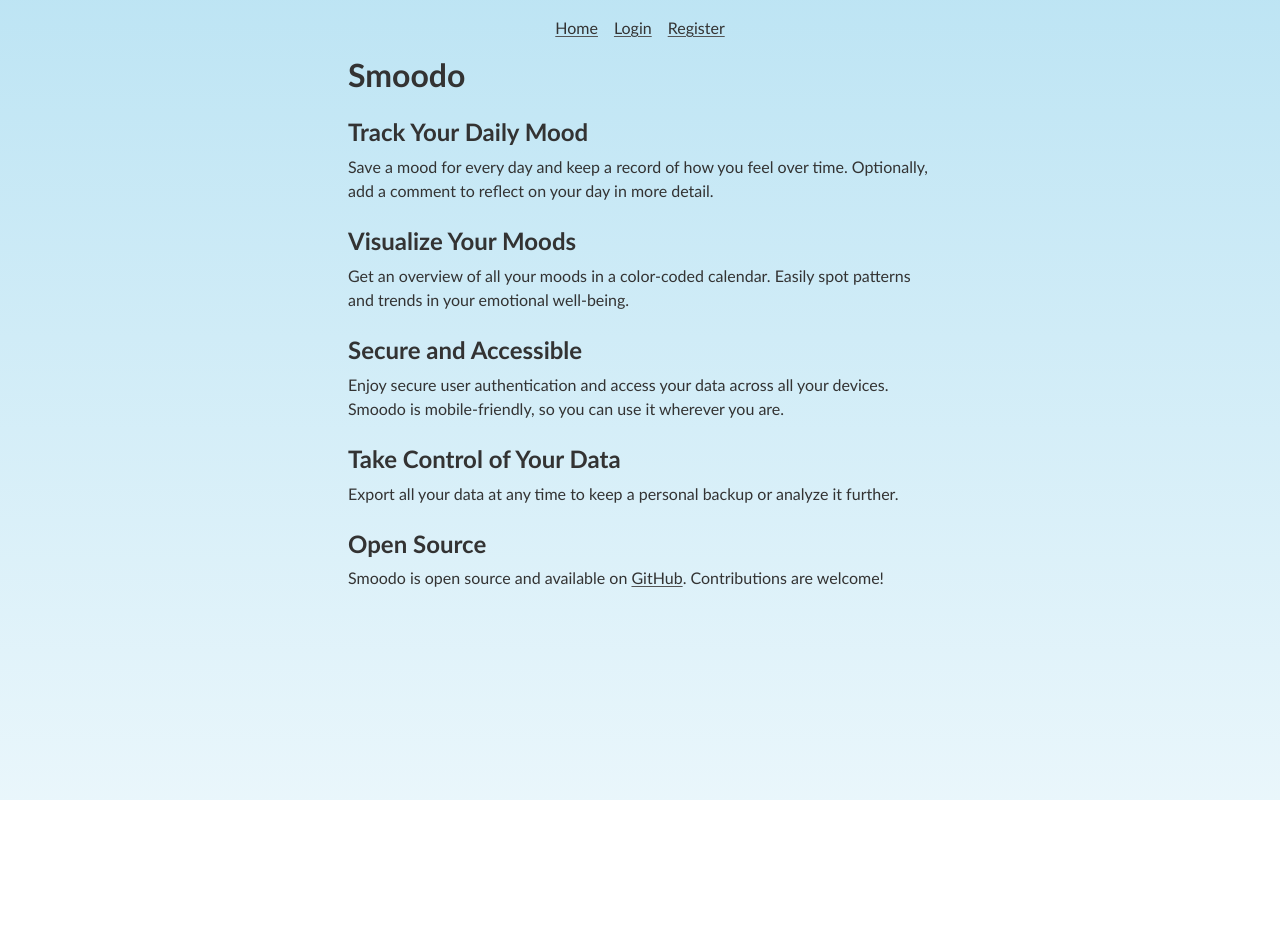
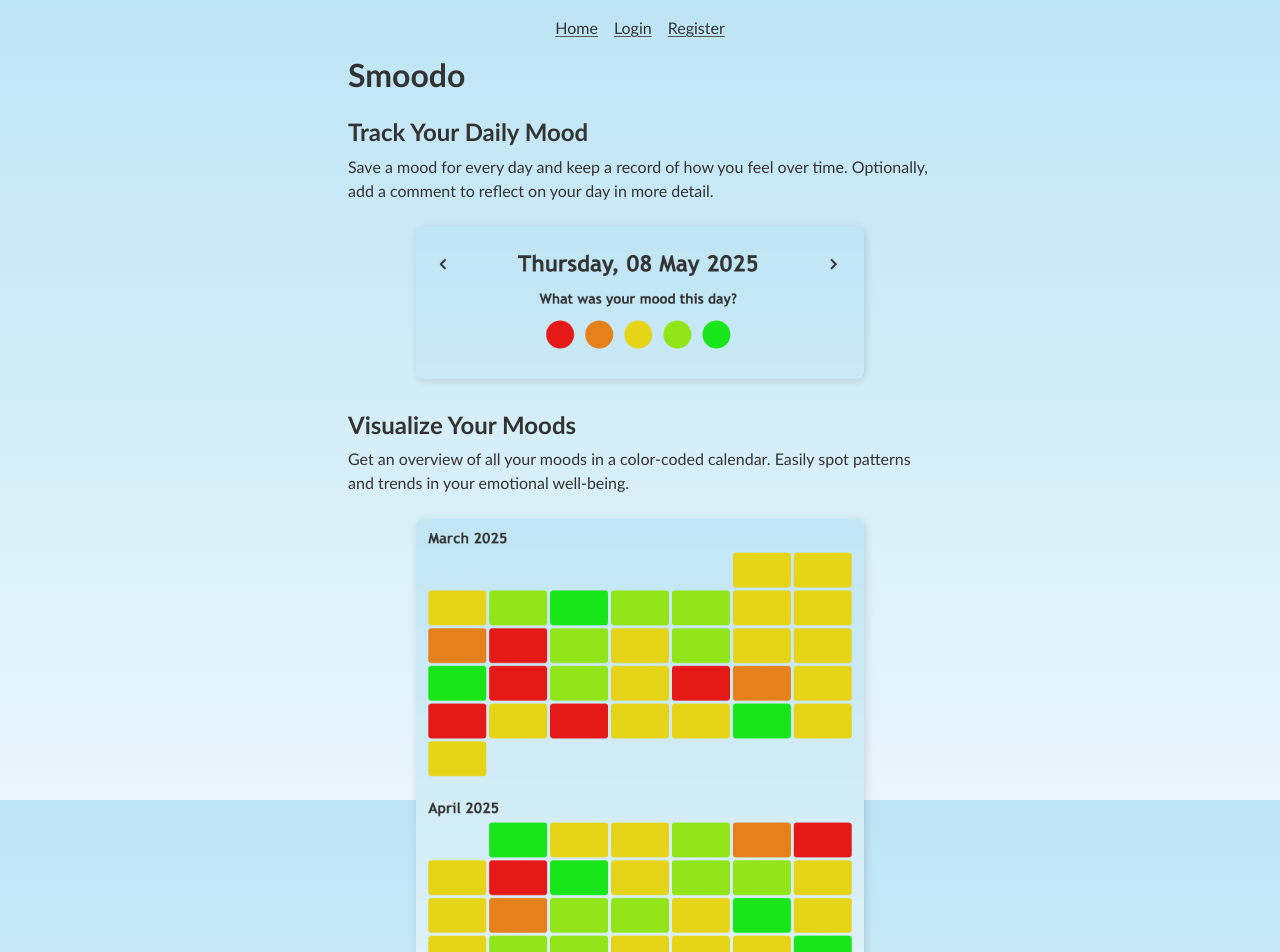
Before and after one commit to ScriptRaccoon/smoodo, a SvelteKit app: page / in a window 1280 px wide. Shown: the top 952 px of the page. Before the commit the page ends 800 px from the top, so only its background shows below. Built offline with nearby package versions, Linux system fonts and the light colour scheme; no server answers.

Commit message:
add screenshots

```diff
--- a/src/routes/+page.svelte
+++ b/src/routes/+page.svelte
@@ -8,6 +8,10 @@
 		Save a mood for every day and keep a record of how you feel over time. Optionally,
 		add a comment to reflect on your day in more detail.
 	</p>
+
+	<div class="img-container">
+		<img src="/choice.png" alt="Choose your mood from 1 to 5" />
+	</div>
 </section>
 
 <section>
@@ -16,6 +20,13 @@
 		Get an overview of all your moods in a color-coded calendar. Easily spot patterns
 		and trends in your emotional well-being.
 	</p>
+
+	<div class="img-container">
+		<img
+			src="/calendar.png"
+			alt="Two months in the calendar filled with colors, representing different moods"
+		/>
+	</div>
 </section>
 
 <section>
@@ -48,4 +59,16 @@
 	h2 {
 		margin-block: 1.5rem -0.5rem;
 	}
+
+	.img-container {
+		display: flex;
+		justify-content: center;
+		margin-block: 1.5rem 2rem;
+
+		img {
+			width: min(95%, 28rem);
+			border-radius: 0.5rem;
+			box-shadow: 0.1rem 0.1rem 0.5rem #0002;
+		}
+	}
 </style>
--- a/src/routes/app.css
+++ b/src/routes/app.css
@@ -62,6 +62,11 @@ p {
 
 textarea {
 	resize: vertical;
+}
+
+img {
+	display: block;
+	max-width: 100%;
 }
 
 /* MOOD COLORS */
```
Also changed, not shown: static/calendar.png (added), static/choice.png (added).
